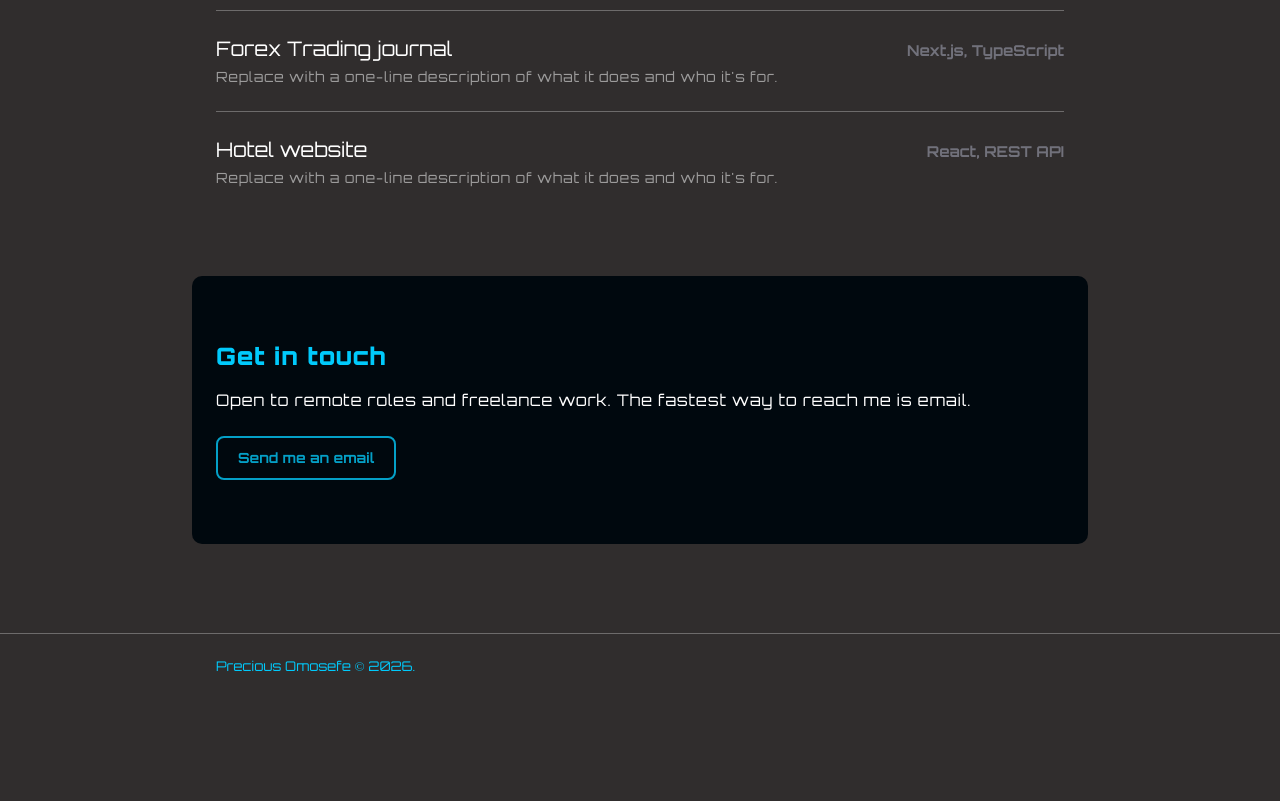
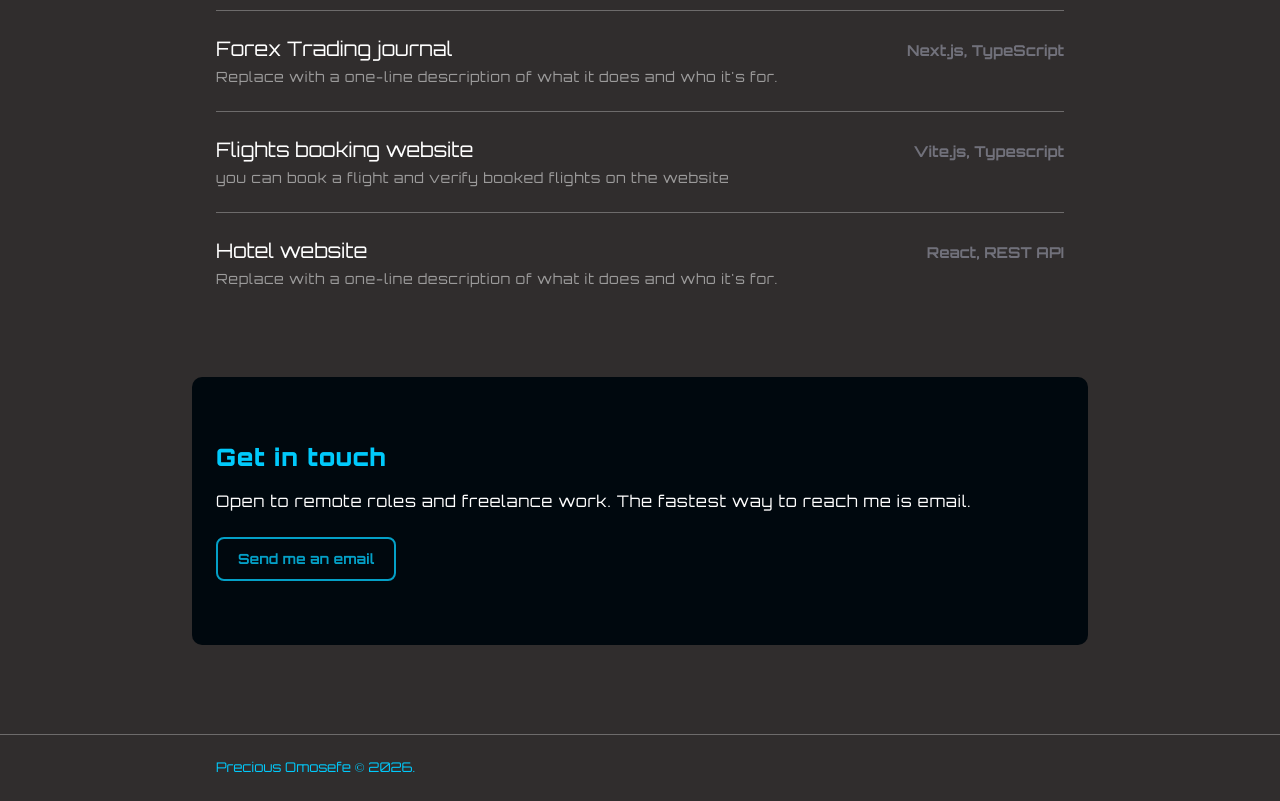
Before and after one commit to preciousosabouhien-hub/Precious-upgraded-portfolio, a Next.js app: page / in a window 1280 px wide. Shown: the part 2060-2861 px from the top of the page. Before the commit the page ends 2760 px from the top, so only its background shows below. Built offline with nearby package versions, Linux system fonts and the light colour scheme.

Commit message:
added the skybookings link to my portfolio

```diff
--- a/components/Projects.tsx
+++ b/components/Projects.tsx
@@ -11,6 +11,12 @@ const projects = [
     description: "Replace with a one-line description of what it does and who it's for.",
     stack: "Next.js, TypeScript",
     href: "#",
+  },
+  {
+    title: "Flights booking website",
+    description: "you can book a flight and verify booked flights on the website",
+    stack:"Vite.js, Typescript",
+    href:"https://skybooking-seven.vercel.app/",
   },
   {
     title: "Hotel website",
```
